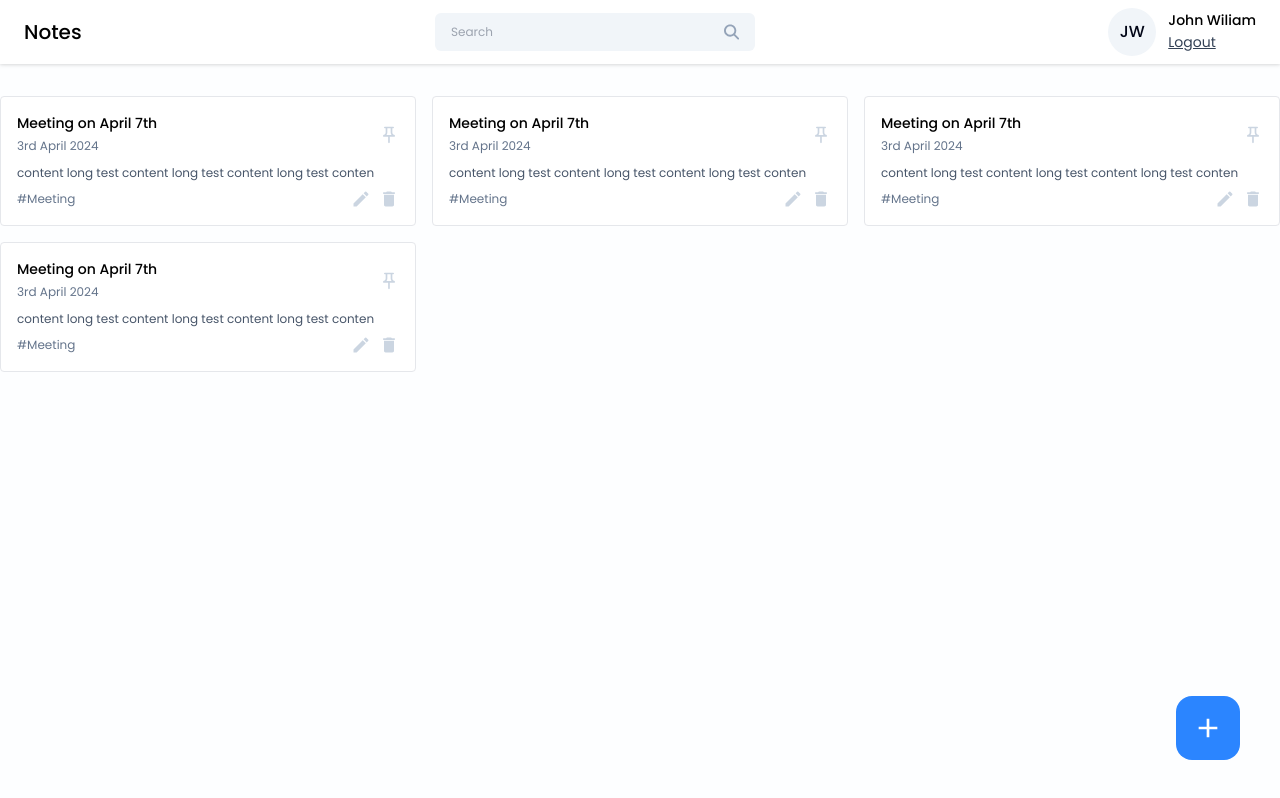
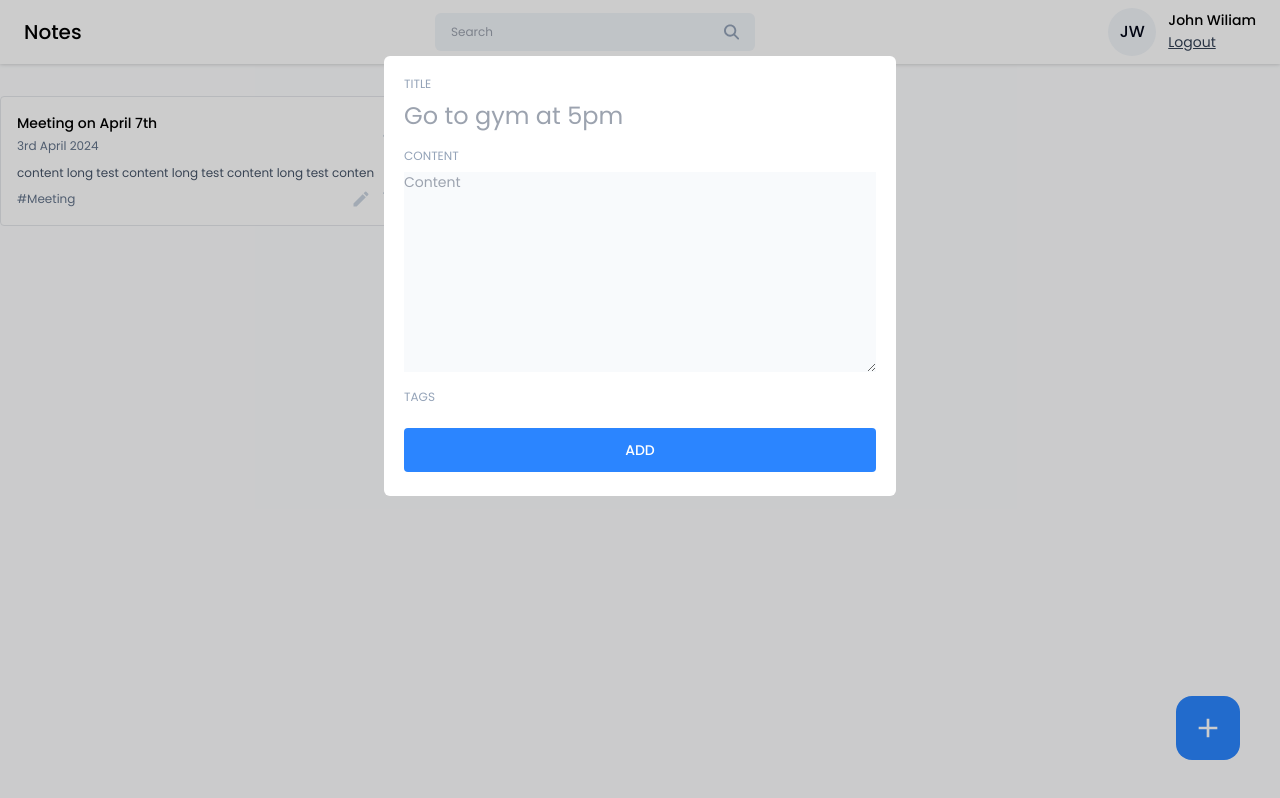
Before and after one commit to alisina97/NotesApp-MERN, a React (Vite) app in the folder frontend/notes-app/: page /dashboard in a window 1280 px wide. Both pictures are taken after a click on the button 1208 px from the left and 728 px from the top of the page. Built offline with nearby package versions, Linux system fonts and the light colour scheme.

Commit message:
ADD - add new note modal

```diff
--- a/frontend/notes-app/src/index.css
+++ b/frontend/notes-app/src/index.css
@@ -29,4 +29,8 @@
     .icon-btn {
         @apply text-xl text-slate-300 cursor-pointer hover:text-primary;
     }
+
+    .input-label {
+        @apply text-xs text-slate-400;
+    }
 }
--- /dev/null
+++ b/frontend/notes-app/src/pages/Home/AddEditNotes.jsx
@@ -0,0 +1,32 @@
+import React from 'react'
+
+function AddEditNotes() {
+  return (
+    <div>
+        <div className='flex flex-col gap-2'>
+            <label className='input-label'>TITLE</label>
+            <input
+                type='text'
+                className='text-2xl text-slate-950 outline-none'
+                placeholder='Go to gym at 5pm'
+            />
+        </div>
+
+        <div className='flex flex-col gap-2 mt-4'>
+            <label className='input-label'>CONTENT</label>
+            <textarea
+                type='text'
+                className='text-sm text-slate-950 outline-none bg-slate-50'
+                placeholder='Content'
+                rows={10}
+                />
+        </div>
+        <div className='mt-3'>
+            <label className='input-label'>TAGS</label>
+        </div>
+        <button className='btn-primary font-medium mt-5 p-3' onClick={() => {}}>ADD</button>
+    </div>
+  )
+}
+
+export default AddEditNotes
--- a/frontend/notes-app/src/pages/Home/Home.jsx
+++ b/frontend/notes-app/src/pages/Home/Home.jsx
@@ -1,9 +1,17 @@
-import React from 'react'
+import React, { useState } from 'react'
 import Navbar from '../../components/Navbar/Navbar'
 import NoteCard from '../../components/Cards/NoteCard'
 import { MdAdd } from 'react-icons/md'
+import AddEditNotes from './AddEditNotes'
+import Modal from 'react-modal'
 
 function Home() {
+
+  const [openAddEditModal, setOpenAddEditModal] = useState({
+    isShown: false,
+    type: "add",
+    data: null,
+  })
   return (
     <>
     <Navbar/>
@@ -19,40 +27,29 @@
         onDelete={() => {}}
         onPinNote={() => {}}
         />
-                <NoteCard
-        title={"Meeting on April 7th"}
-        date={"3rd April 2024"}
-        content={"content long test content long test content long test content long test content long test content long test"}
-        tags="#Meeting"
-        isPinned={false}
-        onEdit={() => {}}
-        onDelete={() => {}}
-        onPinNote={() => {}}
-        />
-                <NoteCard
-        title={"Meeting on April 7th"}
-        date={"3rd April 2024"}
-        content={"content long test content long test content long test content long test content long test content long test"}
-        tags="#Meeting"
-        isPinned={false}
-        onEdit={() => {}}
-        onDelete={() => {}}
-        onPinNote={() => {}}
-        />
-                <NoteCard
-        title={"Meeting on April 7th"}
-        date={"3rd April 2024"}
-        content={"content long test content long test content long test content long test content long test content long test"}
-        tags="#Meeting"
-        isPinned={false}
-        onEdit={() => {}}
-        onDelete={() => {}}
-        onPinNote={() => {}}
-        />
       </div>
-      <button className='w-16 h-16 flex items-center justify-center rounded-2xl bg-primary hover:bg-blue-600 absolute right-10 bottom-10' onClick={() => {}}>
+      <button className='w-16 h-16 flex items-center justify-center rounded-2xl bg-primary hover:bg-blue-600 absolute right-10 bottom-10'
+        onClick={() => {
+          setOpenAddEditModal({
+            isShown: true,
+            type: "add",
+            data: null,
+          })}}>
         <MdAdd className='text-[32px] text-white'/>
       </button>
+      <Modal
+        isOpen={openAddEditModal.isShown}
+        onRequestClose={() => {}}
+        style={{
+          overlay: {
+            backgroundColor: "rgba(0,0,0,0.2)",
+          },
+        }}
+        contentLabel=''
+        className='w-[40%] max-h-3/4 bg-white rounded-md mx-auto mt-14 p-5 overflow-scroll'
+      >
+      <AddEditNotes/>
+      </Modal>
     </div>
     </>
   )
```
